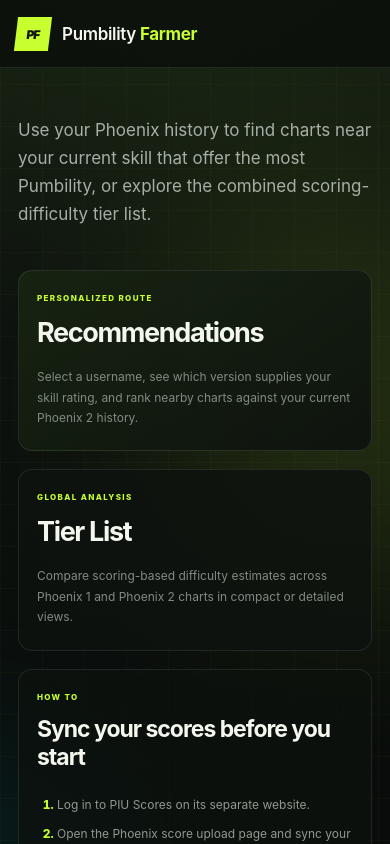
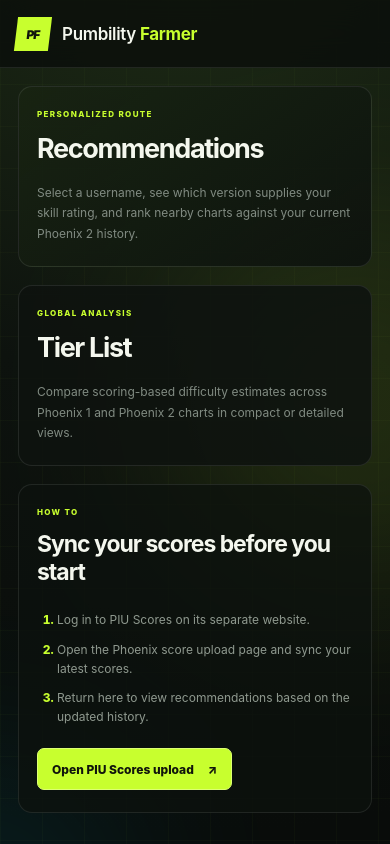
Before and after one commit to jfung9021/pumbility-farmer, a Next.js app: page / in a window 390 px wide. Shown: the top 844 px of the page. Built offline with nearby package versions, Linux system fonts and the light colour scheme.

Commit message:
Tighten homepage spacing

```diff
--- a/app/globals.css
+++ b/app/globals.css
@@ -540,10 +540,9 @@
 
 /* Landing */
 .home-page { display: flex; flex-direction: column; }
-.home-hero { margin: auto; max-width: 1180px; padding: 72px 24px 110px; position: relative; width: 100%; z-index: 1; }
+.home-hero { margin: 0 auto; max-width: 1180px; padding: 18px 24px 110px; position: relative; width: 100%; z-index: 1; }
 .home-eyebrow { color: var(--acid); font-size: 9px; font-weight: 850; letter-spacing: 0.2em; margin: 0 0 20px; text-transform: uppercase; }
-.home-intro { color: #a6afa7; font-size: 20px; line-height: 1.65; margin: 0; max-width: 760px; }
-.feature-grid { display: grid; gap: 18px; grid-template-columns: 1fr 1fr; margin-top: 70px; }
+.feature-grid { display: grid; gap: 18px; grid-template-columns: 1fr 1fr; margin-top: 0; }
 .feature-card { align-items: stretch; background: rgba(14, 19, 15, 0.88); border: 1px solid var(--line); border-radius: 14px; color: var(--ink); display: grid; gap: 22px; grid-template-columns: minmax(0, 1fr) auto; min-height: 240px; overflow: hidden; padding: 30px; position: relative; text-decoration: none; transition: 0.2s ease; }
 .feature-card > div { min-width: 0; }
 .feature-card::before { background: radial-gradient(circle, rgba(200, 255, 46, 0.15), transparent 66%); content: ""; height: 260px; opacity: 0; position: absolute; right: -90px; top: -100px; transition: 0.2s; width: 260px; }
@@ -651,8 +650,7 @@
 
 @media (max-width: 820px) {
   .hero { padding-top: 34px; }
-  .home-hero { padding-top: 60px; }
-  .feature-grid { grid-template-columns: 1fr; margin-top: 54px; }
+  .feature-grid { grid-template-columns: 1fr; }
   .feature-card { min-height: 210px; }
   .home-how-to { grid-template-columns: 1fr; gap: 24px; }
   .player-picker { grid-template-columns: 1fr; }
@@ -667,9 +665,7 @@
 
 @media (max-width: 560px) {
   .site-header { flex-wrap: wrap; gap: 10px; height: auto; min-height: 68px; padding: 12px 16px; }
-  .home-hero { padding: 48px 18px 80px; }
-  .home-intro { font-size: 17px; }
-  .feature-grid { margin-top: 42px; }
+  .home-hero { padding: 18px 18px 80px; }
   .feature-card { gap: 13px; grid-template-columns: minmax(0, 1fr); max-width: 100%; min-height: 0; min-width: 0; padding: 22px 18px; width: 100%; }
   .feature-card h2 { font-size: 27px; }
   .feature-card > b { display: none; }
--- a/app/page.tsx
+++ b/app/page.tsx
@@ -10,11 +10,6 @@
       <SiteHeader />
 
       <section className="home-hero">
-        <p className="home-intro">
-          Use your Phoenix history to find charts near your current skill that offer
-          the most Pumbility, or explore the combined scoring-difficulty tier list.
-        </p>
-
         <div className="feature-grid">
           <Link className="feature-card feature-recommendations" href="/recommendations">
             <div>
```
Also changed, not shown: 1 other file (tests, documents, lock files or other folders).
